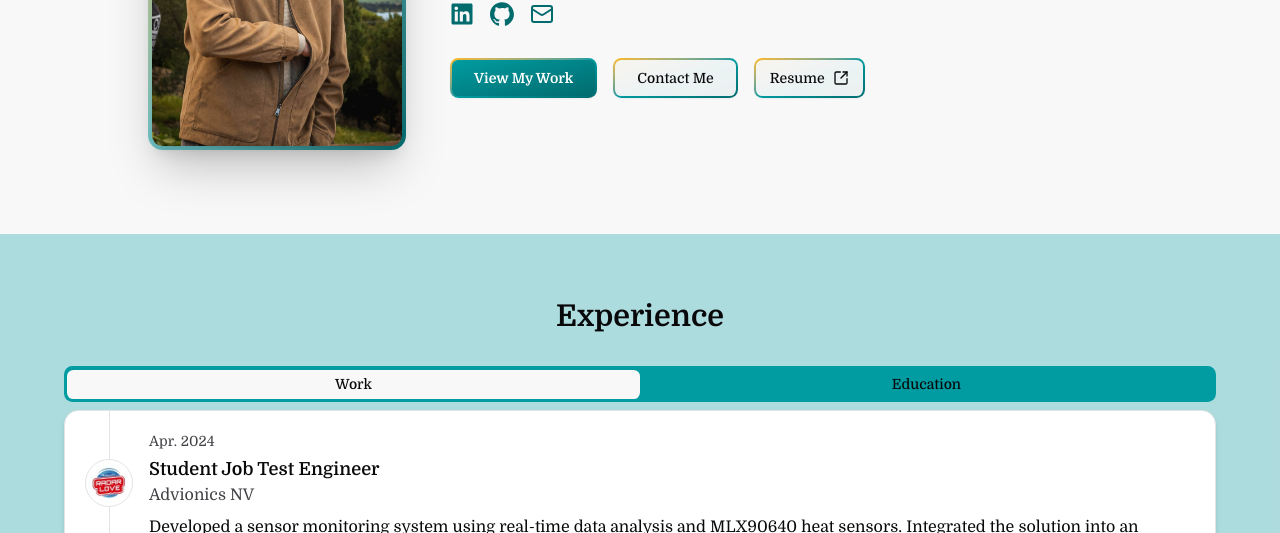
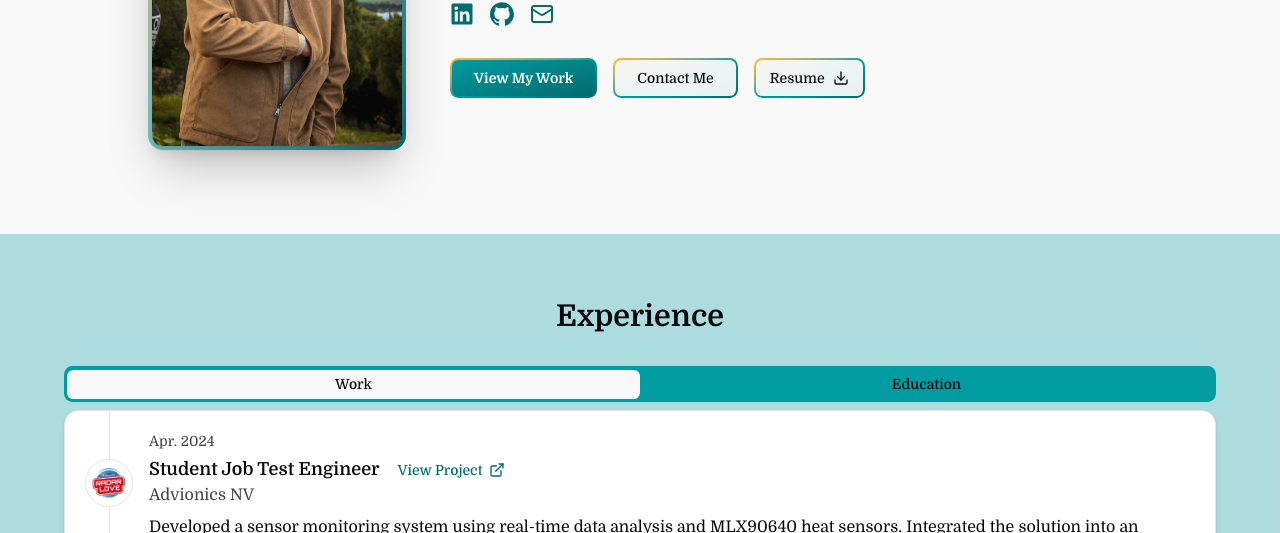
Before and after one commit to SimonStnn/website, a Next.js app: page / in a window 1280 px wide. Shown: the part 403-936 px from the top of the page. Built offline with nearby package versions, Linux system fonts and the light colour scheme; no server answers.

Commit message:
Refactor project components and update project data

```diff
--- a/app/page.tsx
+++ b/app/page.tsx
@@ -10,7 +10,7 @@ import { Tabs, TabsContent, TabsList, TabsTrigger } from "@/components/ui/tabs";
 import Timeline from "@/components/timeline";
 import { cn } from "@/lib/utils";
 import SocialLink from "@/components/social-link";
-import { Mail, SquareArrowOutUpRight } from "lucide-react";
+import { Download, Mail, SquareArrowOutUpRight } from "lucide-react";
 import { GitHubIcon, LinkedInIcon } from "@/components/icons";
 import { SkillsDataTable } from "@/components/skills-data-table";
 import { siteConfig } from "@/lib/config";
@@ -90,7 +90,7 @@ export default async function Home() {
             <Button variant="secondary" size="lg" asChild className="hidden md:inline-flex">
               <Link href="/download/resume.pdf" target="_blank">
                 Resume
-                <SquareArrowOutUpRight />
+                <Download />
               </Link>
             </Button>
           </div>
@@ -118,6 +118,7 @@ export default async function Home() {
                         logo: "/images/logos/advionics-nv.webp",
                         description:
                           "Developed a sensor monitoring system using real-time data analysis and MLX90640 heat sensors. Integrated the solution into an existing application, enabling continuous thermal monitoring for anomaly detection in a production environment.",
+                        projectLink: "/projects/mlx90640",
                       },
                       {
                         year: "Aug. 2023 - Feb. 2024",
--- a/components/skills-data-table.tsx
+++ b/components/skills-data-table.tsx
@@ -92,8 +92,6 @@ export const columns: ColumnDef<Skill>[] = [
       const projects = row.getValue("projects") as Project[];
       const featuredProjects = projects.filter((project) => project.featured);
       const nonFeaturedProjects = projects.filter((project) => !project.featured);
-      console.log("Featured Projects:", featuredProjects);
-      console.log("Non-Featured Projects:", nonFeaturedProjects);
 
       return (
         <DropdownMenu>
--- a/components/timeline.tsx
+++ b/components/timeline.tsx
@@ -1,5 +1,8 @@
 import { cn } from "@/lib/utils";
 import Image from "next/image";
+import Link from "next/link";
+import { ExternalLink } from "lucide-react";
+import { Button } from "@/components/ui/button";
 
 interface TimelineItemProps {
   year: string;
@@ -7,9 +10,17 @@ interface TimelineItemProps {
   company: string;
   description: string;
   logo?: string;
+  projectLink?: string;
 }
 
-export function TimelineItem({ year, title, company, description, logo }: TimelineItemProps) {
+export function TimelineItem({
+  year,
+  title,
+  company,
+  description,
+  logo,
+  projectLink,
+}: TimelineItemProps) {
   return (
     <div className="relative ml-5 pl-10 last:pb-5">
       {/* Vertical line */}
@@ -37,7 +48,17 @@ export function TimelineItem({ year, title, company, description, logo }: Timeli
 
       {/* Content */}
       <div className="text-muted-foreground mb-1 pt-5 text-sm">{year}</div>
-      <h3 className="text-lg font-semibold">{title}</h3>
+      <div className="flex items-baseline gap-2">
+        <h3 className="text-lg font-semibold">{title}</h3>
+        {projectLink && (
+          <Button variant="link" size="sm" className="h-full" asChild>
+            <Link href={projectLink}>
+              View Project
+              <ExternalLink className="size-4" />
+            </Link>
+          </Button>
+        )}
+      </div>
       <p className="text-muted-foreground mb-2">{company}</p>
       <p>{description}</p>
     </div>
--- a/content/projects/audionome.json
+++ b/content/projects/audionome.json
@@ -10,8 +10,7 @@
     "Pandas",
     "NumPy",
     "Librosa",
-    "Scikit-learn",
-    "Git"
+    "Scikit-learn"
   ],
   "images": [
     {
--- a/content/projects/bemed.json
+++ b/content/projects/bemed.json
@@ -11,8 +11,7 @@
     "Vue",
     "MySQL",
     "Keycloak",
-    "Docker",
-    "Git"
+    "Docker"
   ],
   "images": [
     {
--- a/content/projects/final-project.json
+++ b/content/projects/final-project.json
@@ -10,6 +10,7 @@
     "ESP32",
     "Bluetooth",
     "WebSocket",
+    "IoT",
     "Data Visualization",
     "Data Processing",
     "Trilateration"
--- a/content/projects/pop-a-loon.json
+++ b/content/projects/pop-a-loon.json
@@ -10,8 +10,7 @@
     "REST API",
     "Chrome Extensions",
     "TypeScript",
-    "Docker",
-    "Git"
+    "Docker"
   ],
   "images": [
     {
```
